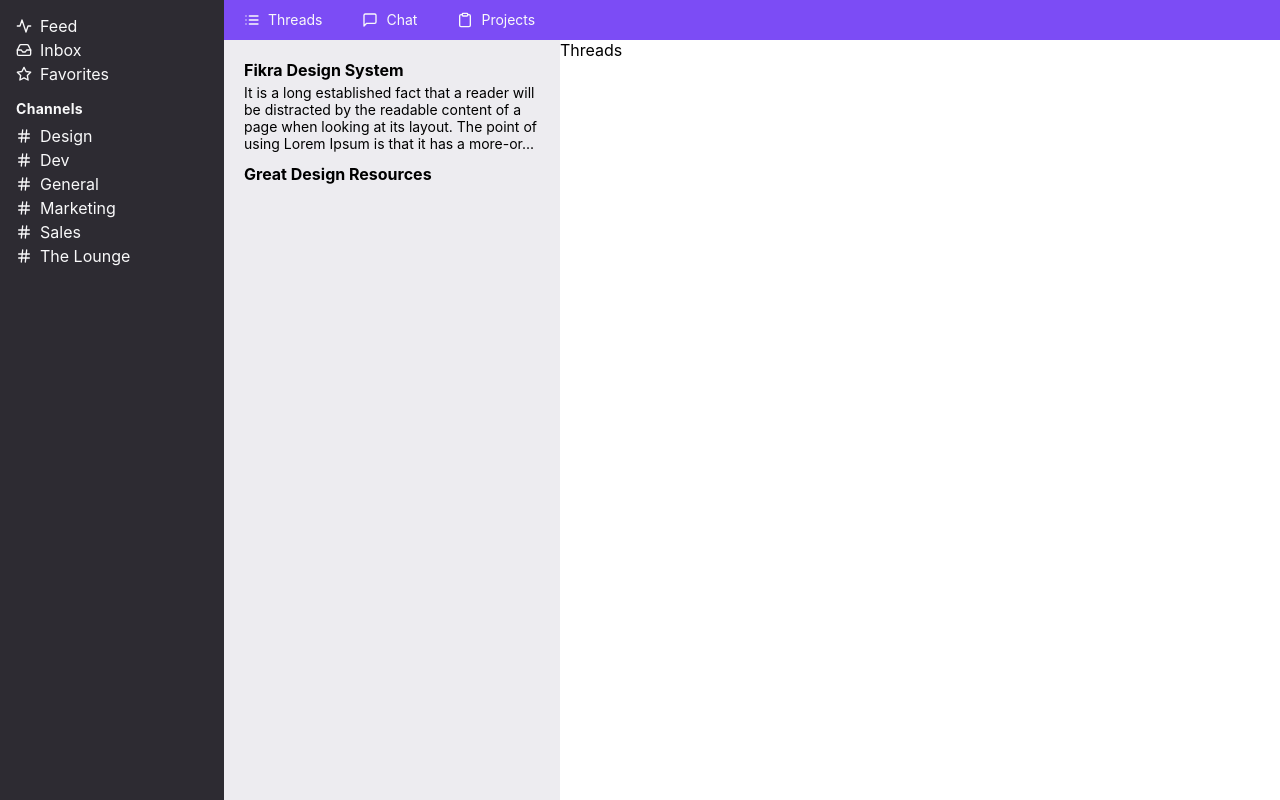
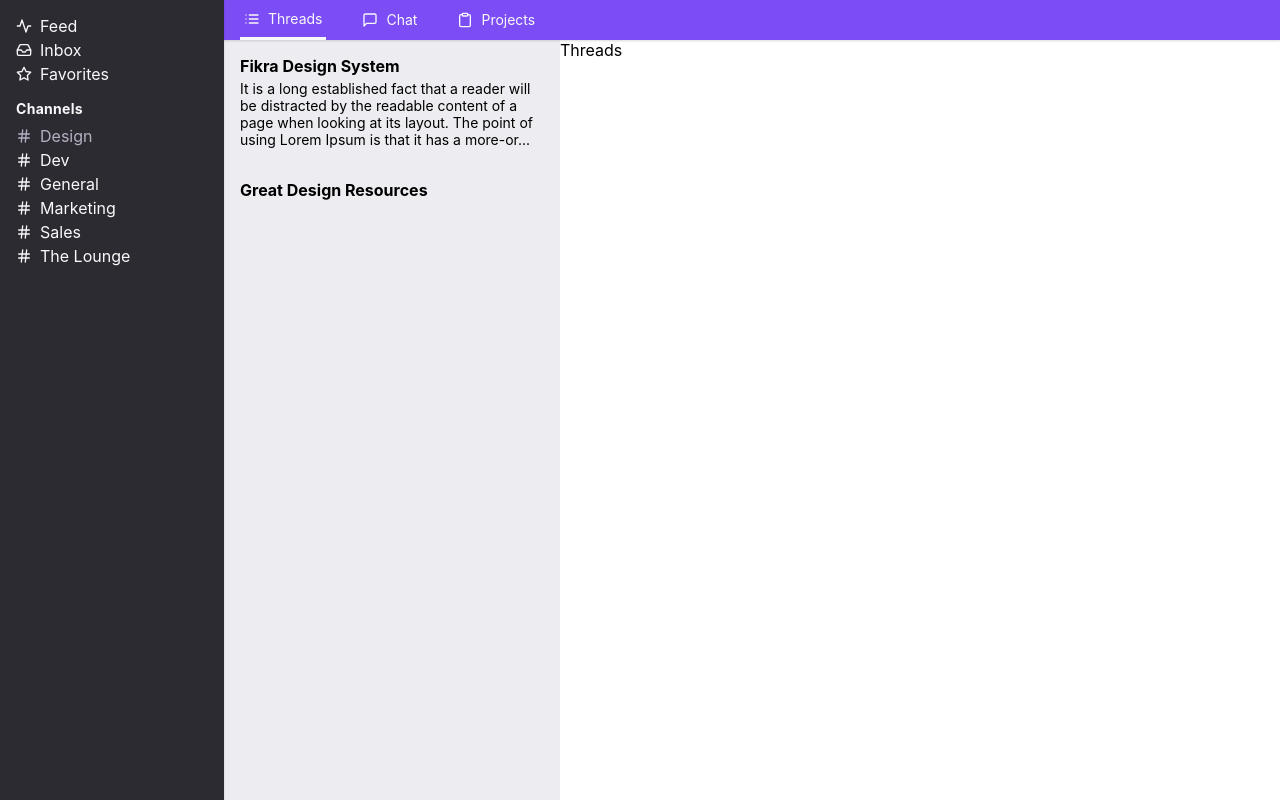
Before and after one commit to pjaws/fikra, a React (Create React App) app: page /ch/1/threads in a window 1280 px wide. Built offline with nearby package versions, Linux system fonts and the light colour scheme.

Commit message:
add active styles to navigation

```diff
--- a/src/components/ChannelList.js
+++ b/src/components/ChannelList.js
@@ -53,7 +53,10 @@
       <List>
         {channels.map((channel) => (
           <ListItem key={channel.id}>
-            <NavLink to={`/ch/${channel.id}`}>
+            <NavLink
+              to={`/ch/${channel.id}`}
+              activeStyle={{ color: theme.colors.grays[2] }}
+            >
               <ListItemIcon mr={2}>
                 <Hash size={theme.fontSizes[2]} />
               </ListItemIcon>
--- a/src/components/SideNavbar.js
+++ b/src/components/SideNavbar.js
@@ -13,6 +13,8 @@
   transition: all 0.3s ease;
   background: ${theme.colors.grays[5]};
   color: ${theme.colors.offwhite};
+  z-index: 2;
+  box-shadow: 0 1px 2px rgba(0, 0, 0, 0.15);
 `;
 
 const Links = styled(Box)`
--- a/src/components/ThreadList.js
+++ b/src/components/ThreadList.js
@@ -2,7 +2,7 @@
 import PropTypes from 'prop-types';
 import styled from 'styled-components';
 import { Box, Heading, Text } from 'rebass/styled-components';
-import { Link } from 'react-router-dom';
+import { NavLink, useRouteMatch, useParams } from 'react-router-dom';
 
 import theme from '../utils/theme';
 import Truncate from './Truncate';
@@ -16,11 +16,9 @@
 `;
 
 const ListItem = styled.li`
-  margin-top: ${theme.space[1]}px;
-  padding: ${theme.space[1]}px;
-
+  /* margin-top: ${theme.space[1]}px; */
   &:hover {
-    background: ${theme.colors.grays[3]};
+    background: ${theme.colors.grays[1]};
   }
 
   &:first-child {
@@ -30,19 +28,27 @@
   & > a {
     display: flex;
     align-items: center;
+    padding: ${theme.space[3]}px;
     text-decoration: none;
     color: inherit;
   }
 `;
 
-function ThreadList({ threads, channelId }) {
+function ThreadList({ threads }) {
+  const { channelId } = useParams();
+  const match = useRouteMatch();
+  console.log('match', match);
+
   return (
-    <Container bg={theme.colors.grays[0]} p={3}>
+    <Container bg={theme.colors.grays[0]}>
       {threads && (
         <List>
           {threads.map((thread) => (
             <ListItem key={thread.id}>
-              <Link to={`/ch/${channelId}/threads/${thread.id}`}>
+              <NavLink
+                to={`/ch/${channelId}/threads/${thread.id}`}
+                activeStyle={{ background: theme.colors.grays[1] }}
+              >
                 <section>
                   <header>
                     <Heading as="h1" fontSize={2}>
@@ -55,7 +61,7 @@
                     </Text>
                   </Box>
                 </section>
-              </Link>
+              </NavLink>
             </ListItem>
           ))}
         </List>
@@ -74,7 +80,6 @@
       updatedAt: PropTypes.string,
     }),
   ).isRequired,
-  channelId: PropTypes.string.isRequired,
 };
 
 export default ThreadList;
--- a/src/components/TopNavbar.js
+++ b/src/components/TopNavbar.js
@@ -14,6 +14,8 @@
   justify-content: flex-start;
   background-color: ${theme.colors.primary};
   color: ${theme.colors.white};
+  z-index: 1;
+  box-shadow: 0 1px 2px rgba(0, 0, 0, 0.15);
 `;
 
 const TopNavbar = () => {
--- a/src/components/TopNavbarItem.js
+++ b/src/components/TopNavbarItem.js
@@ -35,7 +35,11 @@
 
 const TopNavbarItem = ({ Icon, title, url, ...rest }) => {
   return (
-    <NavbarItem to={url} {...rest}>
+    <NavbarItem
+      to={url}
+      activeStyle={{ borderBottom: `3px solid ${theme.colors.offwhite}` }}
+      {...rest}
+    >
       <NavbarItemIcon>
         <Icon size={theme.fontSizes[2]} />
       </NavbarItemIcon>
--- a/src/layouts/ThreadLayout.js
+++ b/src/layouts/ThreadLayout.js
@@ -40,7 +40,7 @@
       {error && <div>{error}</div>}
       {threads && (
         <>
-          <ThreadList threads={threads} channelId={channelId} />
+          <ThreadList threads={threads} />
           <Switch>
             <Route exact path={match.path}>
               <ThreadsHome />
```
